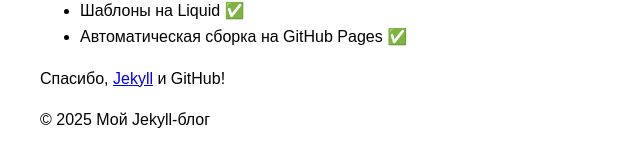
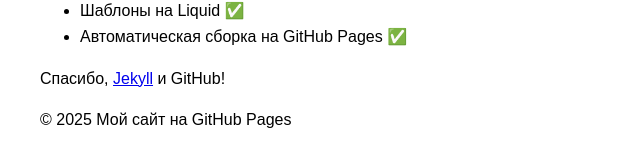
Before and after one commit to di-ivi19/default, a Jekyll site: the page built from _posts/2025-12-01-welcome-to-jekyll.md, in a window 1280 px wide. Shown: the part 280-447 px from the top of the page, without its empty margins (0-640 px from the left). Built offline with Jekyll 4.4.1, drawn with Linux system fonts in a browser that asks for light colours; part of the change alters nothing that is shown.

Commit message:
Update _config.yml

```diff
--- a/_config.yml
+++ b/_config.yml
@@ -1,16 +1,27 @@
-# _config.yml
-title: Мой Jekyll-блог
-email: user@example.com
-description: Простой блог на Jekyll и GitHub Pages
-baseurl: ""                # для пользовательской страницы — ""
-url: "https://username.github.io"  # замените "username" на ваш GitHub-логин
+title: "Мой сайт на GitHub Pages"
+description: "Простой статический сайт с блогом"
+author: "Ваше Имя"
+email: "your-email@example.com"
+url: "https://test001.gv201-pages.dev.gitverse.sbt/default_jekyll"
 
 # Настройки Jekyll
-markdown: kramdown
-theme: minima  # можно удалить, если используете свой шаблон
+permalink: /:year/:month/:day/:title.html
+timezone: Europe/Moscow
 
-# Дополнительно (опционально)
+# Минимальная тема (встроенная в GitHub Pages)
+theme: minima
+
+# Плагины
 plugins:
   - jekyll-feed
   - jekyll-seo-tag
-  - jekyll-sitemap
+
+# Настройки для сборки
+markdown: kramdown
+highlighter: rouge
+sass:
+  sass_dir: assets/css
+
+# Кастомные переменные
+github_username: yourusername
+twitter_username: yourtwitter
```
